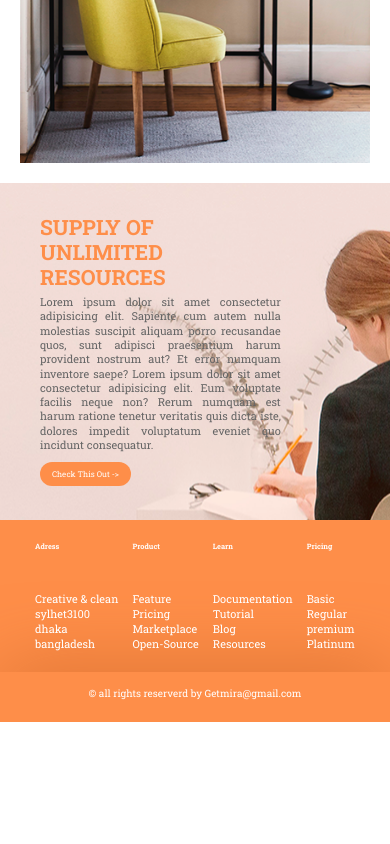
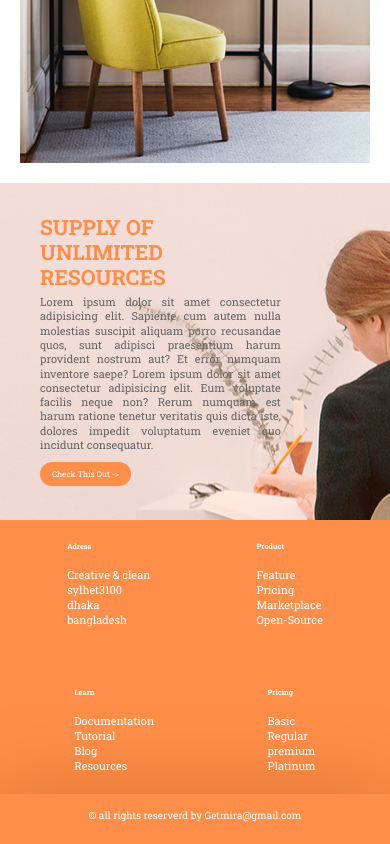
Before and after one commit to Deivybedoya17/Creative-Clean, a plain HTML site: page index.html in a window 390 px wide. Shown: the part 2107-2951 px from the top of the page. Before the commit the page ends 2829 px from the top, so only its background shows below. Drawn offline with Linux system fonts and the light colour scheme.

Commit message:
pequeña modificacion

```diff
--- a/style.css
+++ b/style.css
@@ -180,6 +180,7 @@
   .clasequinta{
     background-color: #fe8e49;
     display: flex;
+    flex-wrap: wrap;
     justify-content: space-evenly;
     color: #fff;
     padding: 60px;
@@ -436,6 +437,9 @@
     .clasequinta {
       padding: 21px;
       font-size: 11px;
+      grid-template-columns: repeat(2, 1fr);
+      gap: 60px;
+
     }
 
     footer{
@@ -443,4 +447,8 @@
      padding: 10px 0px 17px 0px;
     }
 
+    h6{
+      margin-bottom: 16px;
+    }
+
   }
```
